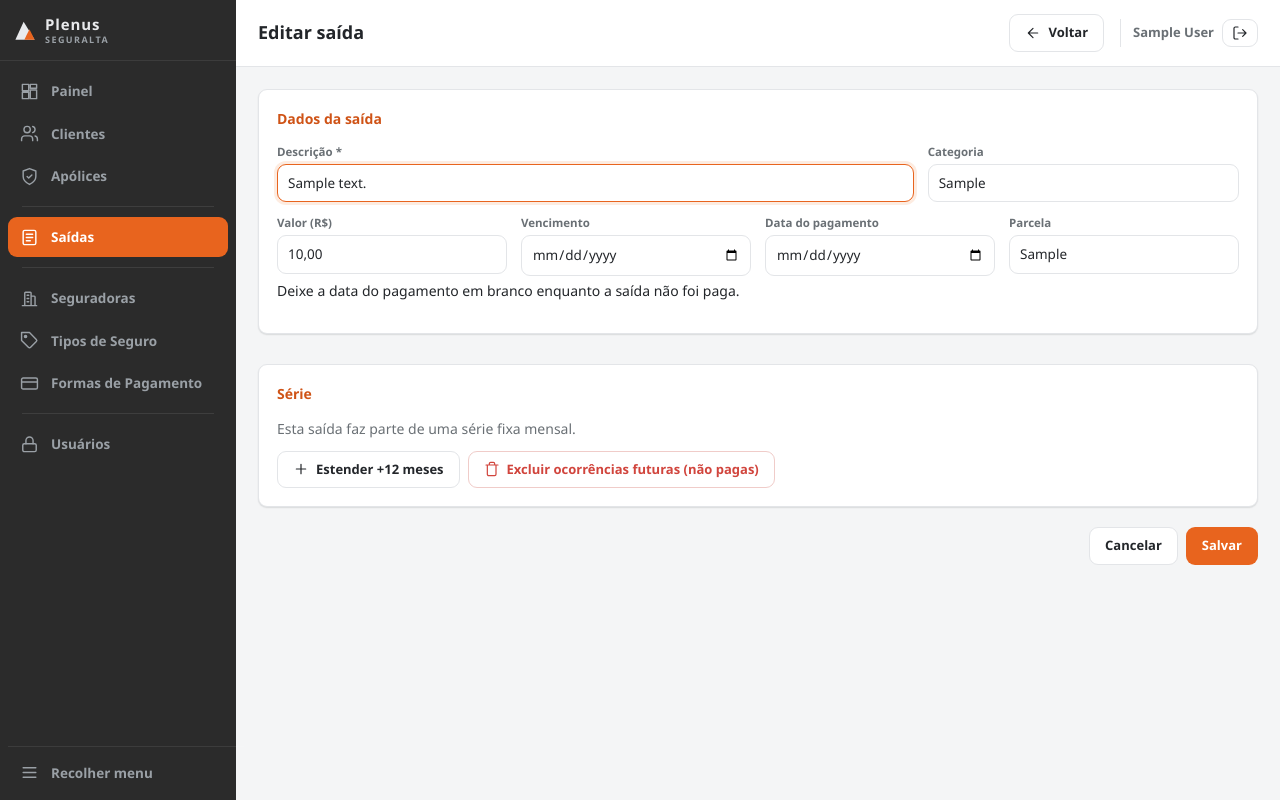
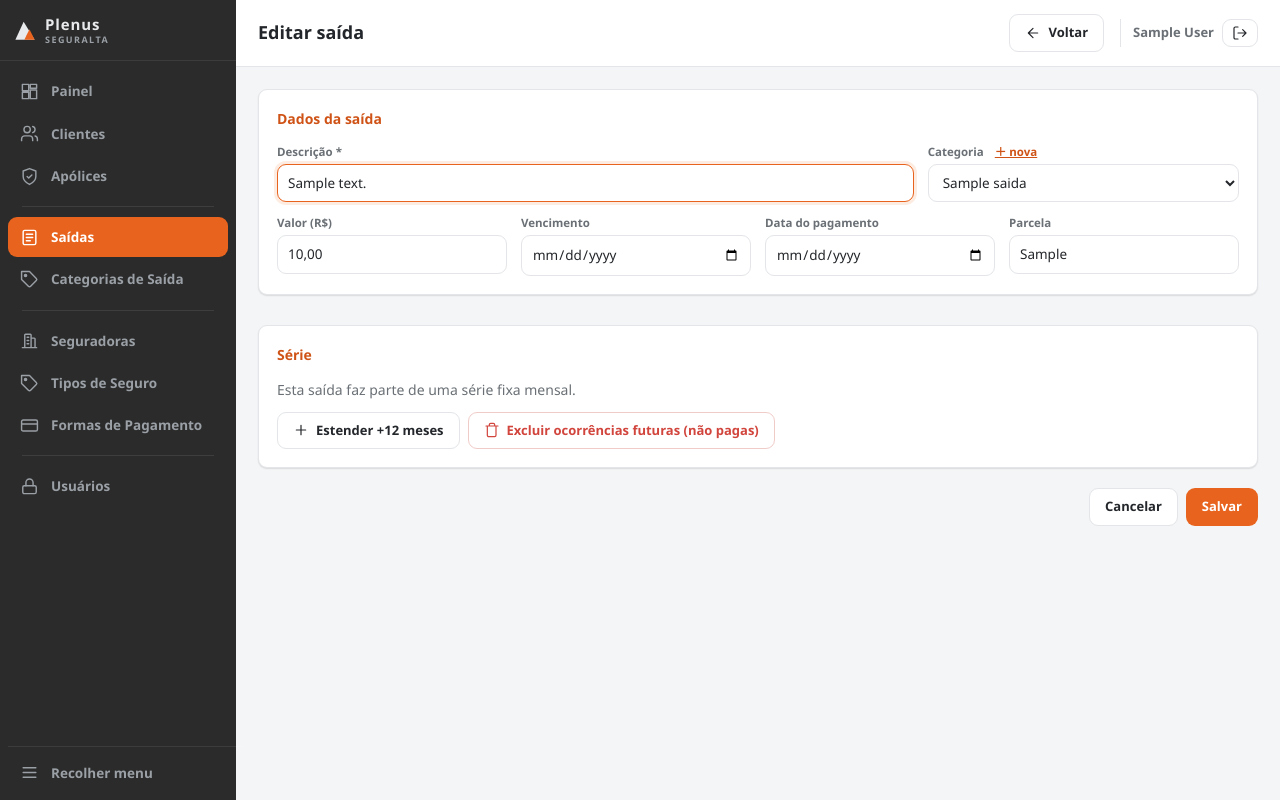
Before and after one commit to renatarisc/PlenusSeguralta, a Flask app: page /financeiro/saidas/1 in a window 1280 px wide. Run offline with Flask 3, Linux system fonts and the light colour scheme; the visitor is signed in with stand-in values (Sample User, id 1); tables that the repository leaves empty hold one stand-in row (values such as "Sample post"); some libraries are stand-ins or nearby versions.

Commit message:
Saídas: categoria vira FK com cadastro próprio
- nova tabela categoria_saida (cadastro simples) + item no menu
- saida.categoria_id REFERENCES categoria_saida(id); listar_saidas
  faz LEFT JOIN e expõe s.categoria (nome) pra exibição, filtro por
  categoria_id
- formulário: select de categoria com link "＋ nova"; removida a
  dica sobre deixar a data de pagamento em branco

Co-Authored-By: Claude Sonnet 5 <noreply@anthropic.com>

```diff
--- a/app.py
+++ b/app.py
@@ -73,6 +73,8 @@ _CADASTROS_SIMPLES = {
                         "singular": "forma de pagamento", "acao_novo": "Nova forma de pagamento"},
     "seguradora": {"tabela": "seguradora", "titulo": "Seguradoras",
                    "singular": "seguradora", "acao_novo": "Nova seguradora"},
+    "categoria-saida": {"tabela": "categoria_saida", "titulo": "Categorias de Saída",
+                        "singular": "categoria de saída", "acao_novo": "Nova categoria de saída"},
 }
 
 # disponível em todo template (máscaras na exibição, itens do menu)
@@ -91,6 +93,7 @@ app.jinja_env.globals["MENU"] = [
     {"rota": "clientes_lista", "texto": "Clientes", "icone": "clientes"},
     {"rota": "apolices", "texto": "Apólices", "icone": "apolices"},
     {"rota": "saidas_lista", "texto": "Saídas", "icone": "saida", "divisoria_antes": True},
+    {"rota": "cadastro_simples", "texto": "Categorias de Saída", "icone": "tag", "slug": "categoria-saida"},
     {"rota": "cadastro_simples", "texto": "Seguradoras", "icone": "predio", "slug": "seguradora", "divisoria_antes": True},
     {"rota": "cadastro_simples", "texto": "Tipos de Seguro", "icone": "tag", "slug": "tipo-seguro"},
     {"rota": "cadastro_simples", "texto": "Formas de Pagamento", "icone": "pagamento", "slug": "forma-pagamento"},
@@ -534,7 +537,7 @@ def _ler_pdf(alvo):
 
 # ---------- Financeiro: Saídas (fluxo de caixa) ----------
 
-_CAMPOS_SAIDA = ("descricao", "categoria", "valor", "data_vencimento", "data_pagamento",
+_CAMPOS_SAIDA = ("descricao", "categoria_id", "valor", "data_vencimento", "data_pagamento",
                  "numero_parcela", "fixo_mensal", "serie_id")
 
 
@@ -552,14 +555,14 @@ def saidas_lista():
     if mes not in range(1, 13):
         mes = None
     status = request.args.get("status", "")
-    categoria = request.args.get("categoria", "")
+    categoria_id = request.args.get("categoria_id", type=int)
     busca = request.args.get("busca", "").strip()
     saidas = repo.listar_saidas(mes=mes, status=status or None,
-                                categoria=categoria or None, busca=busca or None)
+                                categoria_id=categoria_id or None, busca=busca or None)
     total = sum(s["valor"] or 0 for s in saidas)
     return render_template("saidas_lista.html", ativo="saidas_lista",
                            saidas=saidas, total=total, resumo=repo.resumo_saidas(),
-                           mes=mes, status=status, categoria=categoria, busca=busca,
+                           mes=mes, status=status, categoria_id=categoria_id, busca=busca,
                            categorias=repo.categorias_saida(), MESES=_MESES)
 
 
--- a/db.py
+++ b/db.py
@@ -60,6 +60,11 @@ CREATE TABLE IF NOT EXISTS forma_pagamento (
 );
 
 CREATE TABLE IF NOT EXISTS seguradora (
+    id INTEGER PRIMARY KEY AUTOINCREMENT,
+    nome TEXT NOT NULL
+);
+
+CREATE TABLE IF NOT EXISTS categoria_saida (
     id INTEGER PRIMARY KEY AUTOINCREMENT,
     nome TEXT NOT NULL
 );
@@ -136,7 +141,7 @@ CREATE UNIQUE INDEX IF NOT EXISTS ix_notif_parcela_unico
 CREATE TABLE IF NOT EXISTS saida (
     id INTEGER PRIMARY KEY AUTOINCREMENT,
     descricao TEXT NOT NULL,
-    categoria TEXT,
+    categoria_id INTEGER REFERENCES categoria_saida(id),
     valor REAL,
     data_vencimento TEXT,          -- ISO AAAA-MM-DD
     data_pagamento TEXT,           -- NULL = ainda não paga
@@ -176,6 +181,7 @@ _COLUNAS_ESPERADAS = {
     "tipo_seguro": {"nome": "TEXT"},
     "forma_pagamento": {"nome": "TEXT"},
     "seguradora": {"nome": "TEXT"},
+    "categoria_saida": {"nome": "TEXT"},
     "apolice": {
         "cliente_id": "INTEGER", "seguradora_id": "INTEGER",
         "tipo_seguro_id": "INTEGER", "numero_apolice": "TEXT",
@@ -205,7 +211,7 @@ _COLUNAS_ESPERADAS = {
         "atualizado_em": "TEXT NOT NULL DEFAULT (datetime('now'))",
     },
     "saida": {
-        "descricao": "TEXT", "categoria": "TEXT", "valor": "REAL",
+        "descricao": "TEXT", "categoria_id": "INTEGER", "valor": "REAL",
         "data_vencimento": "TEXT", "data_pagamento": "TEXT", "numero_parcela": "TEXT",
         "fixo_mensal": "INTEGER NOT NULL DEFAULT 0", "serie_id": "TEXT",
         "criado_em": "TEXT NOT NULL DEFAULT (datetime('now'))",
--- a/repo.py
+++ b/repo.py
@@ -183,7 +183,7 @@ def excluir_cliente(cliente_id):
 
 # ---------- cadastros simples (tipo_seguro, forma_pagamento) - só nome ----------
 
-_TABELAS_SIMPLES = {"tipo_seguro", "forma_pagamento", "seguradora"}
+_TABELAS_SIMPLES = {"tipo_seguro", "forma_pagamento", "seguradora", "categoria_saida"}
 
 
 def listar_simples(tabela):
@@ -601,14 +601,21 @@ def eventos_agenda_todos():
 
 # ---------- fluxo de caixa: saídas ----------
 
-_COLS_SAIDA = ("descricao", "categoria", "valor", "data_vencimento", "data_pagamento",
+_COLS_SAIDA = ("descricao", "categoria_id", "valor", "data_vencimento", "data_pagamento",
                "numero_parcela", "fixo_mensal", "serie_id")
+
+
+def _para_int(v):
+    try:
+        return int(str(v).strip())
+    except (TypeError, ValueError):
+        return None
 
 
 def _valores_saida(dados):
     return [
         (dados.get("descricao") or "").strip() or None,
-        (dados.get("categoria") or "").strip() or None,
+        _para_int(dados.get("categoria_id")),
         para_decimal(dados.get("valor")),
         (dados.get("data_vencimento") or "").strip() or None,
         (dados.get("data_pagamento") or "").strip() or None,
@@ -724,10 +731,14 @@ def _status_saida(s, hoje):
     return "vencido" if d < 0 else "a_pagar"
 
 
-def listar_saidas(mes=None, status=None, categoria=None, busca=None):
+def listar_saidas(mes=None, status=None, categoria_id=None, busca=None):
     with conexao() as con:
         linhas = [dict(l) for l in con.execute(
-            "SELECT * FROM saida ORDER BY COALESCE(data_vencimento, ''), id"
+            "SELECT s.id, s.descricao, s.categoria_id, s.valor, s.data_vencimento, "
+            "       s.data_pagamento, s.numero_parcela, s.fixo_mensal, s.serie_id, "
+            "       s.criado_em, s.atualizado_em, c.nome AS categoria "
+            "FROM saida s LEFT JOIN categoria_saida c ON c.id = s.categoria_id "
+            "ORDER BY COALESCE(s.data_vencimento, ''), s.id"
         ).fetchall()]
     hoje = date.today().isoformat()
     for s in linhas:
@@ -738,8 +749,8 @@ def listar_saidas(mes=None, status=None, categoria=None, busca=None):
         linhas = [s for s in linhas if (s.get("data_vencimento") or "")[5:7] == f"{int(mes):02d}"]
     if status in ("pago", "a_pagar", "vencido"):
         linhas = [s for s in linhas if s["status"] == status]
-    if categoria:
-        linhas = [s for s in linhas if (s.get("categoria") or "") == categoria]
+    if categoria_id:
+        linhas = [s for s in linhas if s.get("categoria_id") == int(categoria_id)]
     termo = (busca or "").strip()
     if termo:
         alvo = _sem_acento_minusculo(termo)
@@ -748,11 +759,8 @@ def listar_saidas(mes=None, status=None, categoria=None, busca=None):
 
 
 def categorias_saida():
-    with conexao() as con:
-        return [r[0] for r in con.execute(
-            "SELECT DISTINCT categoria FROM saida WHERE categoria IS NOT NULL AND categoria <> '' "
-            "ORDER BY categoria COLLATE NOCASE"
-        ).fetchall()]
+    """Lista o cadastro de categorias de saída ([{id, nome}])."""
+    return listar_simples("categoria_saida")
 
 
 def saidas_a_pagar(limite_dias):
--- a/templates/saidas_form.html
+++ b/templates/saidas_form.html
@@ -24,12 +24,15 @@
         <input id="descricao" name="descricao" required autofocus value="{{ s.descricao or '' }}">
       </div>
       <div class="campo c-4">
-        <label for="categoria">Categoria</label>
-        <input id="categoria" name="categoria" list="lista-categorias" value="{{ s.categoria or '' }}"
-               placeholder="ex.: Aluguel, Folha, Impostos">
-        <datalist id="lista-categorias">
-          {% for c in categorias %}<option value="{{ c }}">{% endfor %}
-        </datalist>
+        <label for="categoria_id">Categoria
+          <a class="link-abrir" href="{{ url_for('cadastro_simples_form', slug='categoria-saida') }}" target="_blank" rel="noopener">＋ nova</a>
+        </label>
+        <select id="categoria_id" name="categoria_id">
+          <option value="">—</option>
+          {% for c in categorias %}
+          <option value="{{ c.id }}" {{ 'selected' if s.categoria_id|string == c.id|string }}>{{ c.nome }}</option>
+          {% endfor %}
+        </select>
       </div>
 
       <div class="campo c-3">
@@ -49,7 +52,6 @@
         <input id="numero_parcela" name="numero_parcela" value="{{ s.numero_parcela or '' }}" placeholder="ex.: 3/6">
       </div>
     </div>
-    <p class="dica" style="margin-top:4px">Deixe a data do pagamento em branco enquanto a saída não foi paga.</p>
   </div>
 
   {% if not s.id %}
```
Also changed, not shown: templates/saidas_lista.html (+4 -4 lines).
